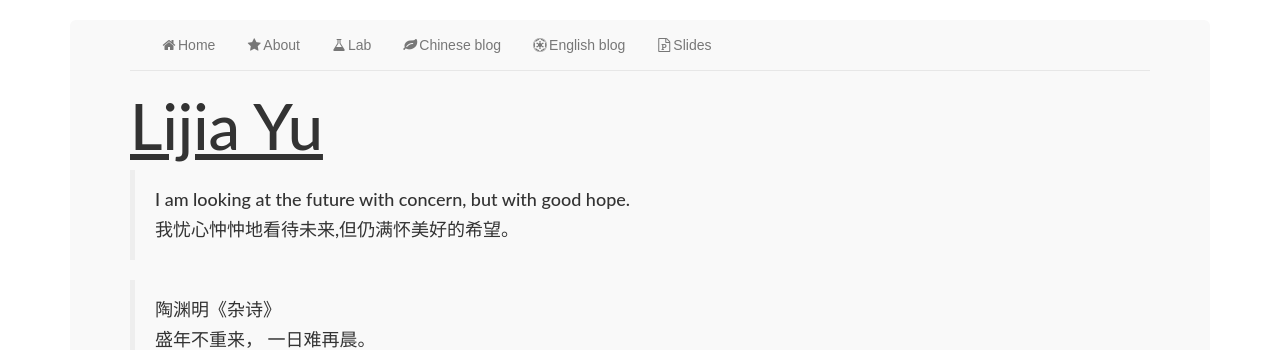
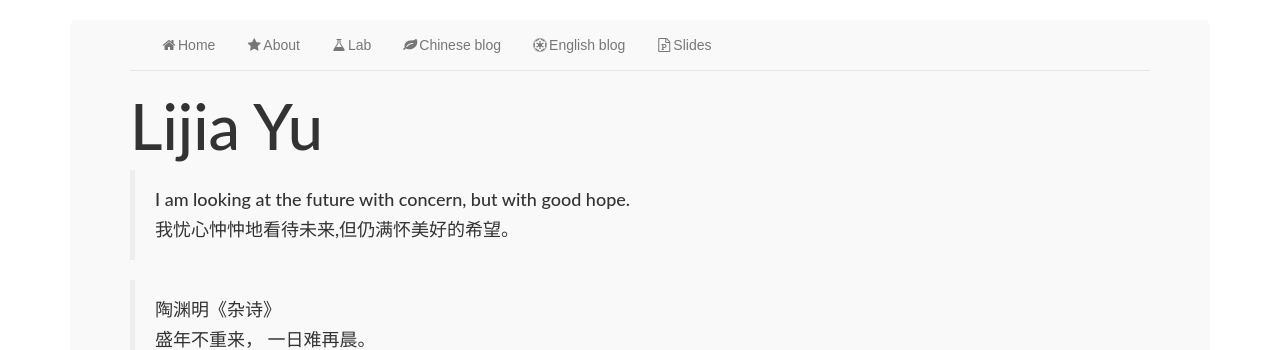
Before and after one commit to yulijia/yulijia.github.io, a Jekyll site: the page built from index.md, in a window 1280 px wide. Shown: the top 350 px of the page. Built offline with Jekyll 4.4.1, drawn with Linux system fonts in a browser that asks for light colours; nearby versions of some CDN libraries.

Commit message:
do not need the underline anymore.

```diff
--- a/css/navbar-static-top.css
+++ b/css/navbar-static-top.css
@@ -44,9 +44,6 @@ p, div {
   font-size:1em;
 }
 
-.jumbotron h1{
-  text-decoration:underline;
-}
 .navbar-nav {
   text-align:center;
 }
```
